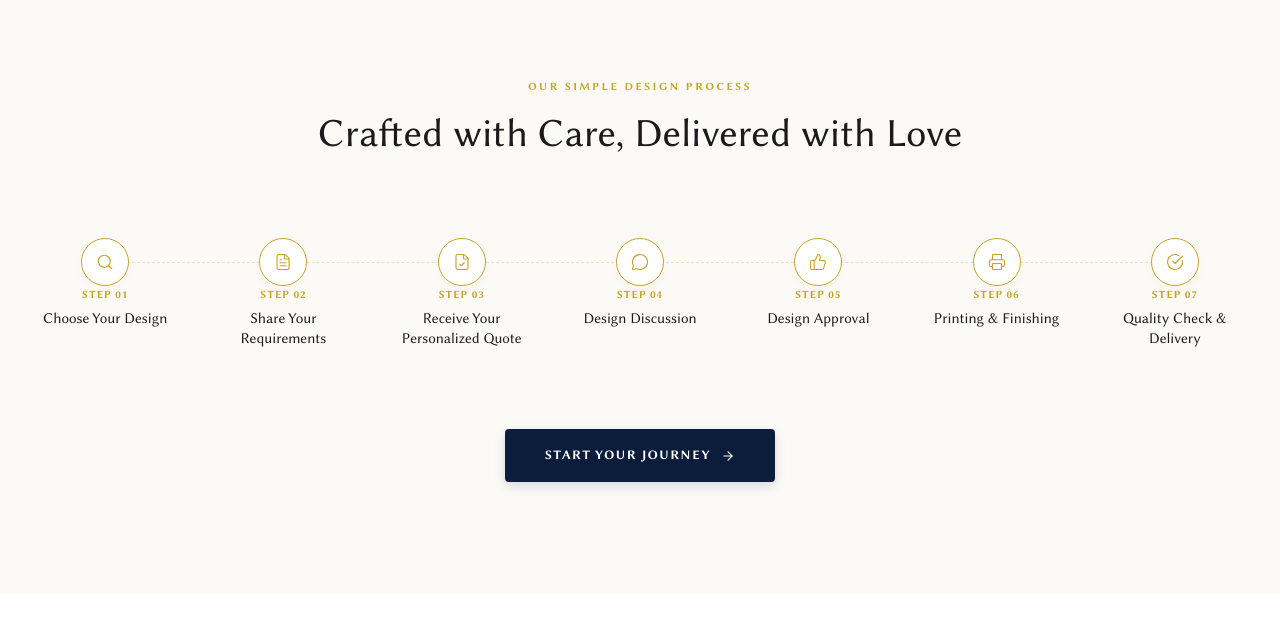
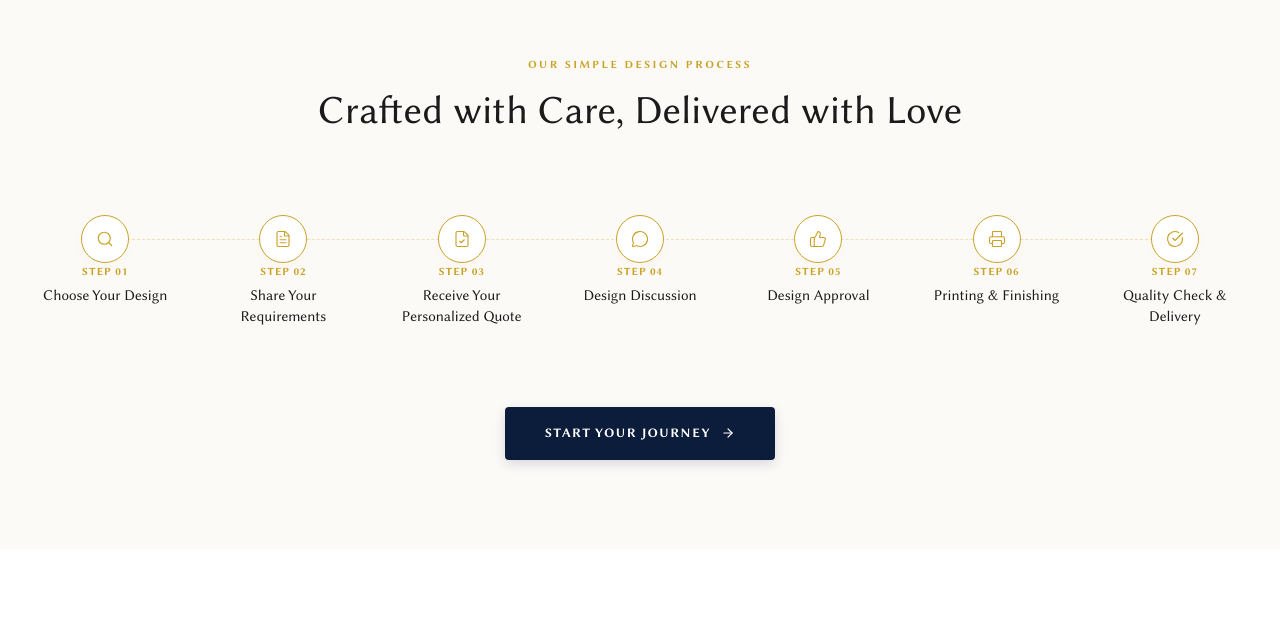
Before and after one commit to miracards/Miracards_By_RB, a Next.js app: page / in a window 1280 px wide. Shown: the part 1480-2120 px from the top of the page. Built offline with nearby package versions, Linux system fonts and the light colour scheme; no server answers; the database is empty.

Commit message:
Initial commit

```diff
--- a/src/components/sections/ProcessSection.tsx
+++ b/src/components/sections/ProcessSection.tsx
@@ -43,7 +43,13 @@ const STEPS = [
 
 export default function ProcessSection() {
   return (
-    <section  className="section responsive-section"  style={{ background: "var(--bg)", padding: "7rem 0" }}>
+   <section
+  className="section responsive-section"
+  style={{
+    background: "var(--bg)",
+    padding: "clamp(2rem, 7vw, 7rem) 0"
+  }}
+>
       <div className="container">
         {/* Header */}
         <div style={{ textAlign: "center", marginBottom: "5rem" }}>
```
